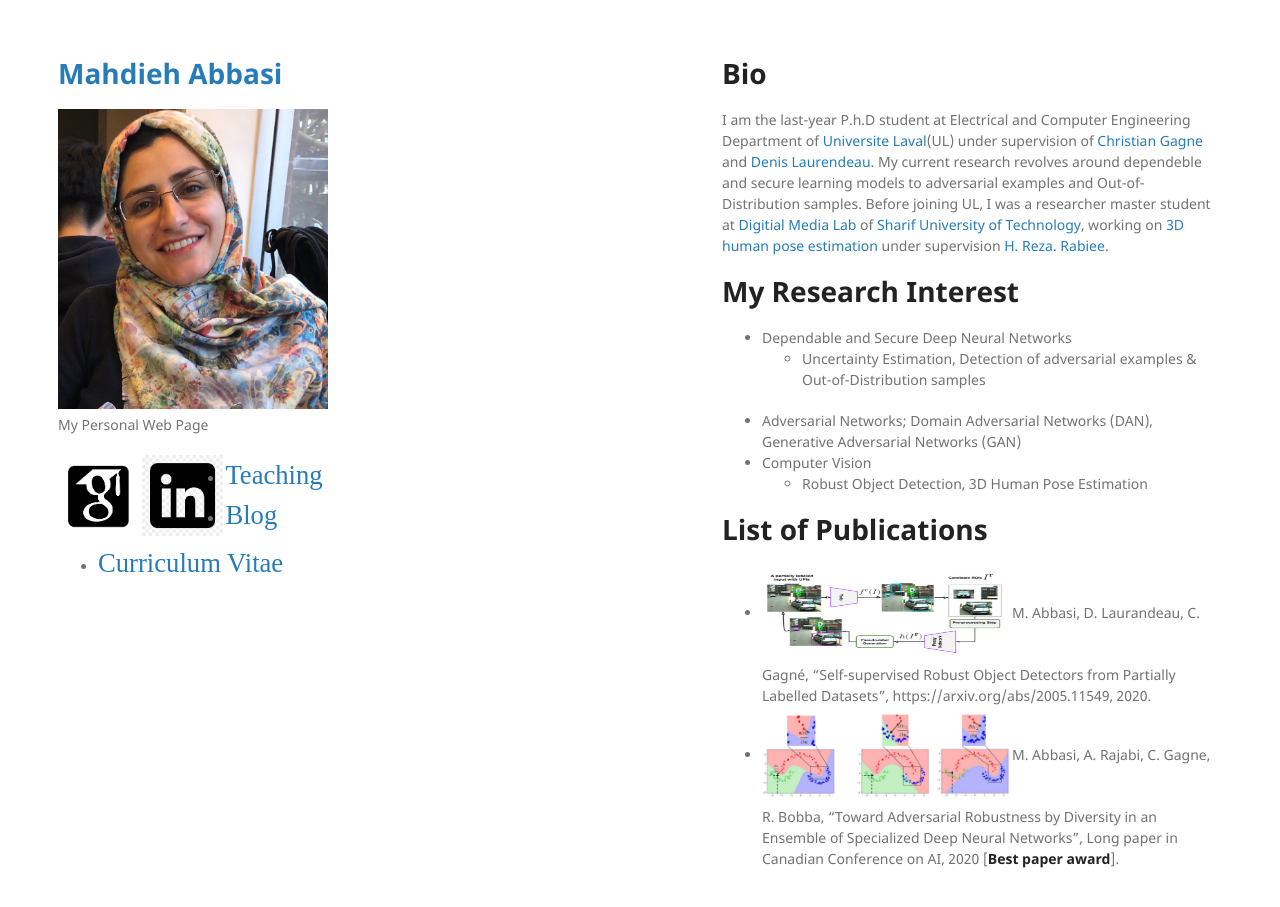
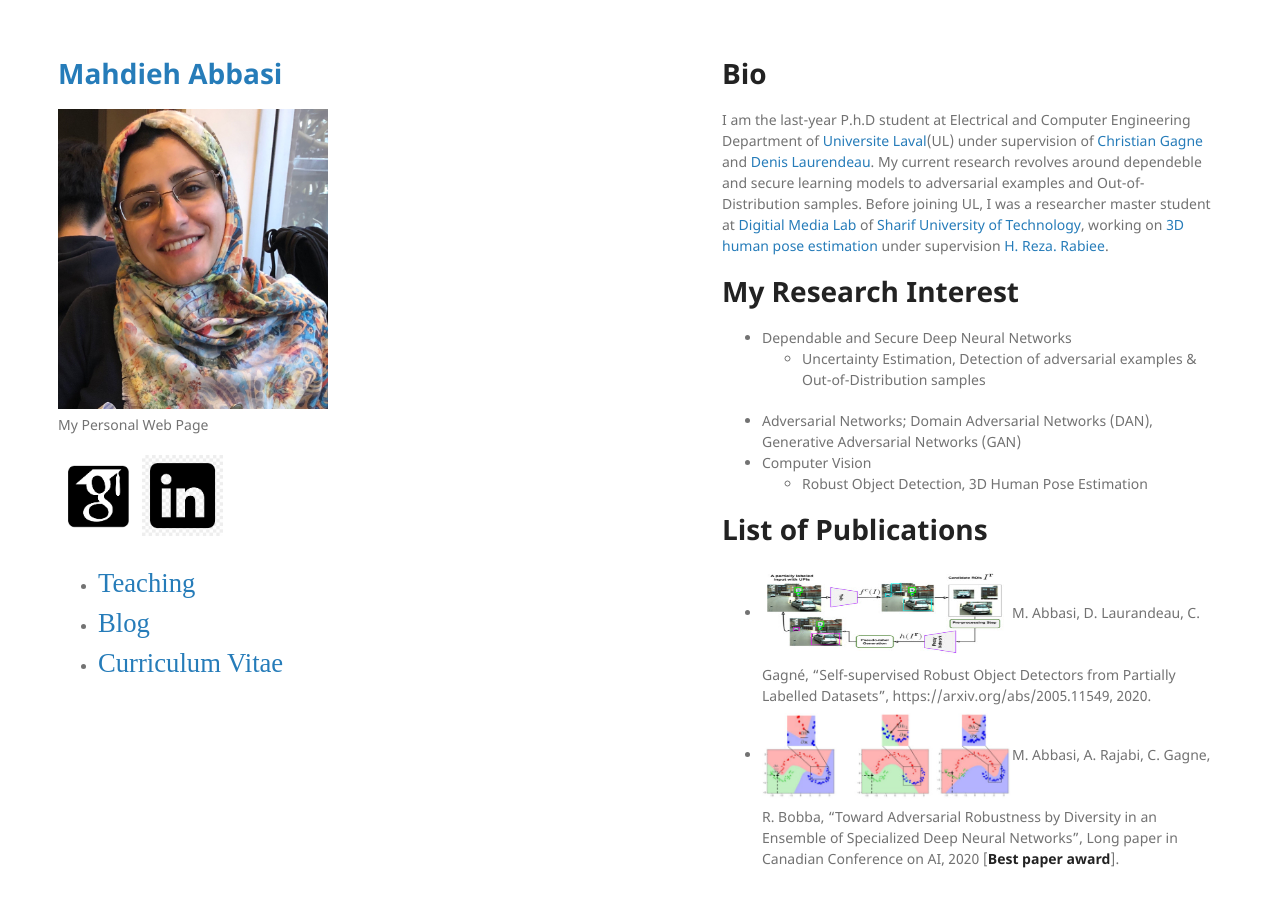
Before and after one commit to mahdaneh/mahdaneh.github.io, a Jekyll site: the page built from index.md, in a window 1280 px wide and 939 px high. Shown: the top 907 px of the window. Built offline with Jekyll 4.4.1, drawn with Linux system fonts in a browser that asks for light colours; our own code applies the rules of GitHub Pages for plain Markdown files.

Commit message:
Update default.html

```diff
--- a/_layouts/default.html
+++ b/_layouts/default.html
@@ -30,7 +30,9 @@
         {% if site.github.is_user_page %}
 
         <a href="https://scholar.google.ca/citations?user=IIJuvsYAAAAJ&hl=en"><img src="/images/GS.png"  style="float: left; width: 30%; margin-right: 1%; margin-bottom: 0.5em;"></img></a>
+
         <a href="https://scholar.google.ca/citations?user=IIJuvsYAAAAJ&hl=en"><img src="/images/LK.png"  style="float: left; width: 30%; margin-right: 1%; margin-bottom: 0.5em;"></img></a>
+    <p style="clear: both;">
 
         {% endif %}
           {%if true%}
```
